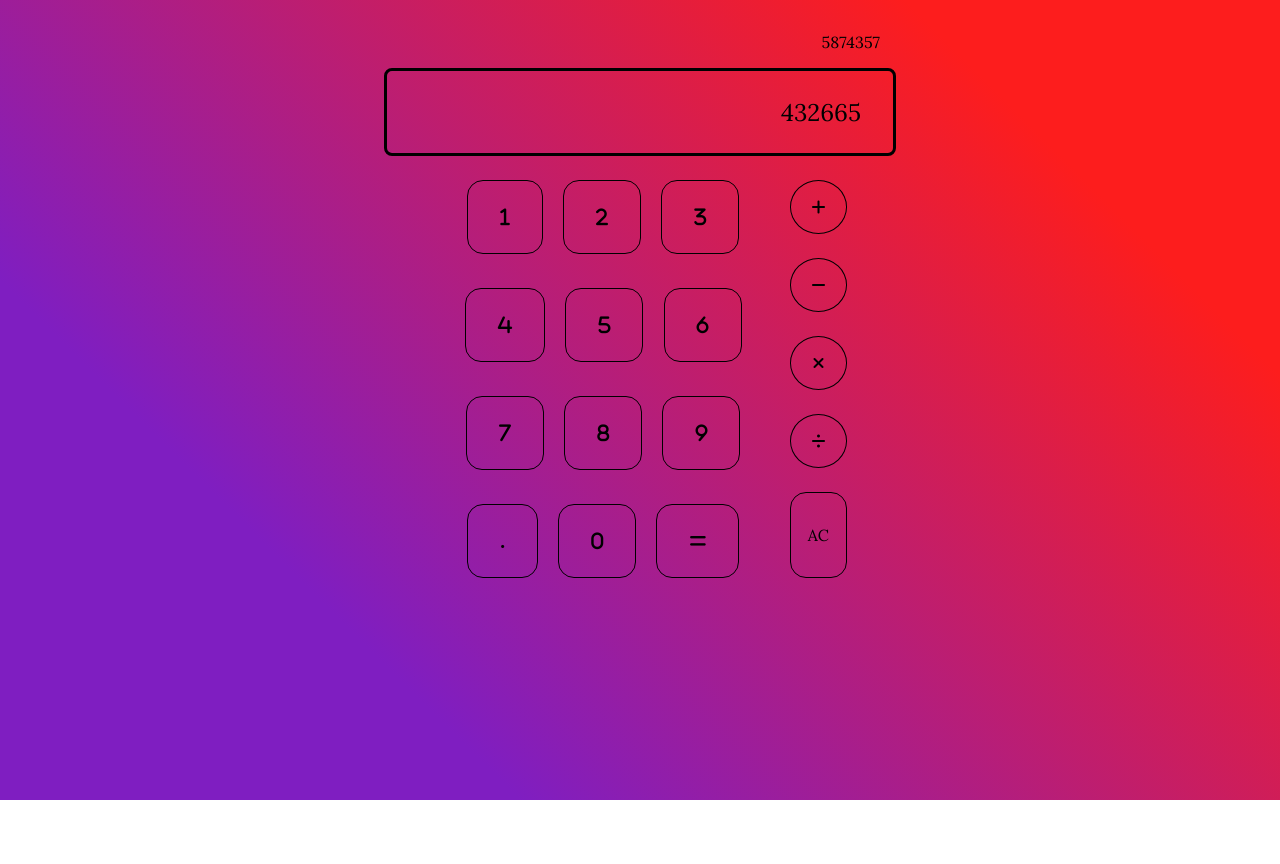
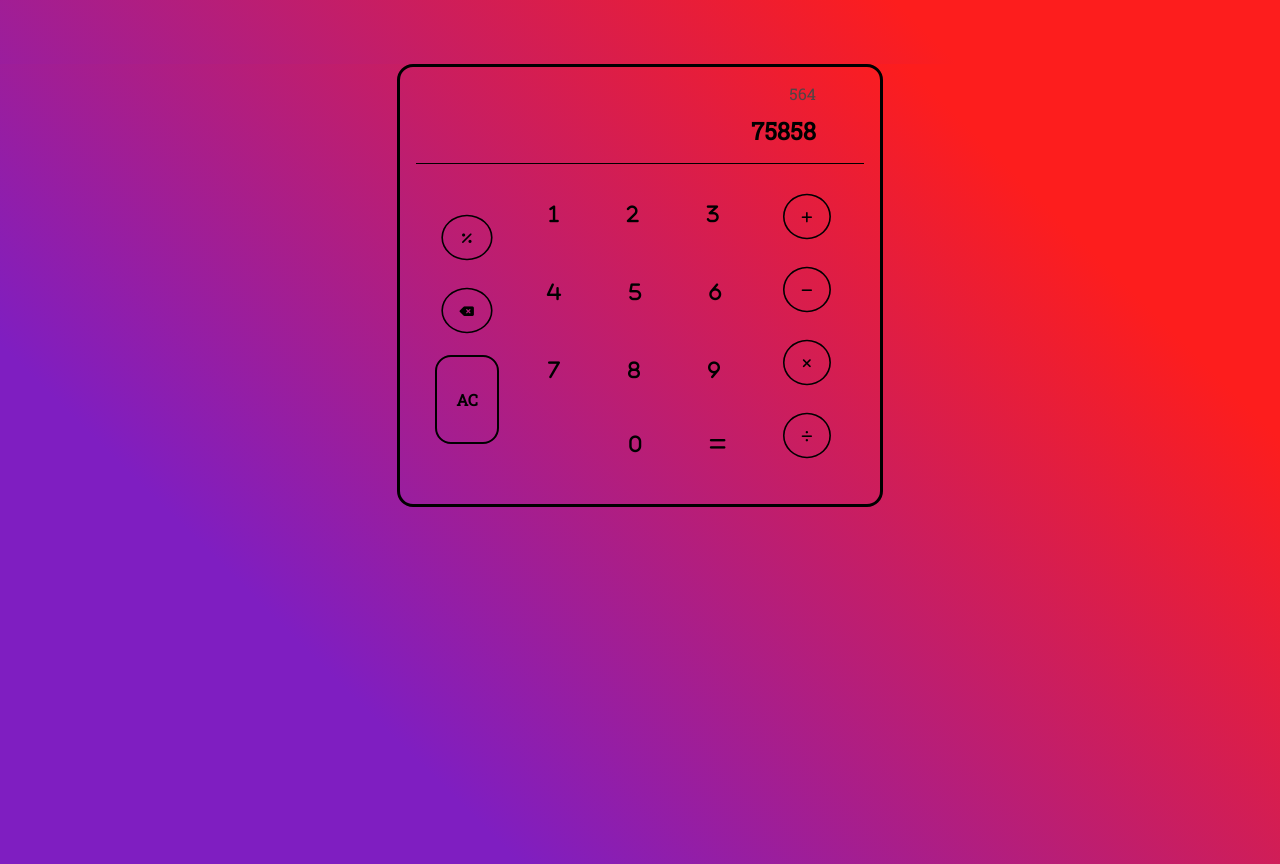
Before and after one commit to Om-jannu/calculator, a plain HTML site: page index.html in a window 1280 px wide. Before the commit the page ends 800 px from the top, so only its background shows below. Drawn offline with Linux system fonts and the light colour scheme; a web font is replaced by a local one.

Commit message:
updated: css

```diff
--- a/index.html
+++ b/index.html
@@ -15,66 +15,54 @@
     <div class="box">
         <div class="calcbox">
             <div id="result" class="resultbox">
-                <div class="historybox" id="history">
-                    <p id="history" class="historytext">5874357</p>
+                <div class="historybox">
+                    <div id="history-value" class="historytext">564</div>
                 </div>
                 <div class="outputbox">
-                    <p id="output" class="outputtext">432665</p>
+                    <div id="output-value" class="outputtext">75858</div>
                 </div>
             </div>
+            <div class="break"></div>
             <div class="buttonbox">
+                <div class="clearbox">
+                    <div id="perc" class="operator"><i class="fa-solid fa-percent"></i></div>
+                    <div id="backspace" class="operator"><i class="fa-solid fa-delete-left"></i></div>
+                    <div id="clear" class="clear">AC</div>
+                </div>
                 <div class="numberbox">
                     <div class="block">
-                <!-- <button class="number button">1</button>
-                <button class="number button">2</button>
-                <button class="number button">3</button> -->
-                <div id="one" class="button number"><i class="fa-solid fa-1"></i></div>
-                <div id="two" class="button number"><i class="fa-solid fa-2"></i></div>
-                <div id="three" class="button number"><i class="fa-solid fa-3"></i></div>
+                        <div id="1" class="button"><i class="fa-solid fa-1"></i></div>
+                        <div id="2" class="button"><i class="fa-solid fa-2"></i></div>
+                        <div id="3" class="button "><i class="fa-solid fa-3"></i></div>
                     </div>
                     <br>
                     <div class="block">
-                <!-- <button class="number button">4</button>
-                <button class="number button">5</button>
-                <button class="number button">6</button> -->
-                <div id="four" class="button number"><i class="fa-solid fa-4"></i></div>
-                <div id="five" class="button number"><i class="fa-solid fa-5"></i></div>
-                <div id="six" class="button number"><i class="fa-solid fa-6"></i></div>
+                        <div id="4" class="button "><i class=" fa-solid fa-4"></i></div>
+                        <div id="5" class="button"><i class=" fa-solid fa-5"></i></div>
+                        <div id="6" class="button "><i class="fa-solid fa-6"></i></div>
                     </div>
                     <br>
                     <div class="block">
-                <!-- <button class="number button">7</button>
-                <button class="number button">8</button>
-                <button class="number button">9</button> -->
-                <div id="seven" class="button number"><i class="fa-solid fa-7"></i></div>
-                <div id="eight" class="button number"><i class="fa-solid fa-8"></i></div>
-                <div id="nine" class="button number"><i class="fa-solid fa-9"></i></div>
+                        <div id="7" class="button"><i class="fa-solid fa-7"></i></div>
+                        <div id="8" class="button "><i class=" fa-solid fa-8"></i></div>
+                        <div id="9" class="button"><i class=" fa-solid fa-9"></i></div>
                     </div>
                     <br>
-                <div class="block">
-                <!-- <button class="button">.</button>
-                <button class="number button">0</button>
-                <button class="button">=</button> -->
-                <div id="dot" class="button"><i class="fa-solid fa-circle-small">.</i></div>
-                <div id="zero" class="button number"><i class="fa fa-solid fa-0"></i></div>
-                <div id="equal" class="button"><i class="fa fa-solid fa-equals"></i></div>
+                    <div class="block-last">
+                        <!-- <div id="dot" class="button"><i class="fa-solid fa-circle-small">.</i></div> -->
+                        <div id="0" class="button"><i class="fa fa-solid fa-0"></i></div>
+                        <div id="equal" class="button equal"><i class="fa fa-solid fa-equals"></i></div>
                     </div>
                 </div>
                 <div class="operatorbox">
-                <!-- <button class="operator">+</button>
-                <button class="operator">-</button>
-                <button class="operator">x</button>
-                <button class="operator">/</button> -->
-                <!-- <button class="clear">AC</button> -->
                     <div id="add" class="operator"><i class="fa fa-solid fa-plus"></i></div>
                     <div id="sub" class="operator"><i class="fa fa-solid fa-minus"></i></div>
                     <div id="mul" class="operator"><i class="fa fa-times"></i></div>
                     <div id="div" class="operator"><i class="fa fa-solid fa-divide"></i></div>
-                <div id="clear" class="clear">AC</div>
                 </div>
             </div>
         </div>
     </div>
-    <script src="calculator.js"></script>
+    <script src="script.js"></script>
 </body>
 </html>
--- a/script.js
+++ b/script.js
@@ -0,0 +1,52 @@
+function gethistory(){
+    return document.getElementById("history-value").innerText;
+}
+function printhistory(num){
+    document.getElementById("history-value").innerText=num;
+}
+function getoutput(){
+    return document.getElementById("output-value").innerText;
+}
+function printoutput(num){
+    if(num == ""){
+        document.getElementById("output-value").innerText=""
+    }else{
+    document.getElementById("output-value").innerText=getformatednum(num);
+    }
+}
+function getformatednum(num){
+    var n = Number(num);
+    var value = n.toLocaleString("en");
+    return value;
+}
+function reverseformatnum(num){
+    return Number(num.replace(/,/g,''));
+}
+function numberhandler(){
+    var output = reverseformatnum(getoutput());
+    if(output != NaN){
+        output= output+this.id;
+        printoutput(output);
+    }
+}
+function clearhandler(){
+    printhistory("");
+    printoutput("");
+}
+function backspacehandler(){
+    var output = reverseformatnum(getoutput()).toString();
+    output = output.substring(0,output.length-1);
+    printoutput(output);
+}
+var one = document.getElementById("1").addEventListener("click",numberhandler);
+var two = document.getElementById("2").addEventListener("click",numberhandler);
+var three = document.getElementById("3").addEventListener("click",numberhandler);
+var four = document.getElementById("4").addEventListener("click",numberhandler);
+var five = document.getElementById("5").addEventListener("click",numberhandler);
+var six = document.getElementById("6").addEventListener("click",numberhandler);
+var seven = document.getElementById("7").addEventListener("click",numberhandler);
+var eight = document.getElementById("8").addEventListener("click",numberhandler);
+var nine = document.getElementById("9").addEventListener("click",numberhandler);
+var zero = document.getElementById("0").addEventListener("click",numberhandler);
+var clear = document.getElementById("clear").addEventListener("click",clearhandler);
+var backspace = document.getElementById("backspace").addEventListener("click",backspacehandler);
--- a/style/style.scss
+++ b/style/style.scss
@@ -1,6 +1,18 @@
 
+@import url('https://fonts.googleapis.com/css2?family=Bungee&family=Indie+Flower&family=Lora:wght@400;500;600&family=Love+Light&family=Moon+Dance&family=Roboto+Slab&family=Source+Sans+Pro:wght@300&family=Titillium+Web&family=Vujahday+Script&display=swap');
+@import url('https://fonts.googleapis.com/css2?family=Bungee&family=Indie+Flower&family=Lora:wght@400;500;600&family=Love+Light&family=Moon+Dance&family=Source+Sans+Pro:wght@300&family=Titillium+Web&family=Vujahday+Script&display=swap');
 
- @import url('https://fonts.googleapis.com/css2?family=Bungee&family=Indie+Flower&family=Lora:wght@400;500;600&family=Love+Light&family=Moon+Dance&family=Source+Sans+Pro:wght@300&family=Titillium+Web&family=Vujahday+Script&display=swap');
+html::-webkit-scrollbar{
+    width: 0.6rem;
+}
+html::-webkit-scrollbar-track{
+    background-color: black;
+}
+html::-webkit-scrollbar-thumb{
+    background-color:darkred;
+    border-radius: 0.2rem;
+}
+
 
 
  body{
@@ -10,7 +22,8 @@
      min-height: 100%;
      background: linear-gradient(45deg, rgba(127,30,193,1) 25%, rgba(253,29,29,1) 82%);
      //  background-image:linear-gradient(rgba(0,0,0,0.5),rgba(0,0,0,0.5)),url(/resources/backimg.jpg);
-     font-family: 'Lora', serif;
+    //  font-family: 'Lora', serif;
+    font-family: 'Roboto Slab', serif;
  }
 
 
@@ -28,77 +41,102 @@
 .box{
     background: linear-gradient(45deg, rgba(127,30,193,1) 25%, rgba(253,29,29,1) 82%);
     height: 100vh;
+    width: 100%;
 }
 .calcbox{
     @include align(center,center,center);
-    margin: auto;
-    // width:45%;
+    margin: 4rem auto;
+    border: solid;
+    border-radius: 1rem;
+    max-width:35%;
+    padding: 1rem;
     .resultbox{
         @include align(right,none,none);
         text-align: right;
-        width: 40%;
         border-radius: 0.5rem;
-        padding: 1rem 3rem;
+        padding: 0 3rem;
         margin: auto;
     }
     .historybox{
-        margin: 0 1rem;
+        min-height: 2rem;
+        .historytext{
             font-size:medium;
+            color: rgb(80, 69, 69);
         }
+    }
+
     .outputbox{
-        padding: 0.1rem 2rem;
+        min-height: 3rem;
+        .outputtext{
             color: black;
             font-size: x-large;
-        border: solid black;
-        border-radius: 0.5rem;
+            font-weight: bolder;
         }
     }
+    .break{
+        background-color: black;
+        height: 1px;
+        width: 100%;
+    }
     .buttonbox{
+
         @include align(center,center,center);
         display: flex;
         .block{
-        padding: 2rem;
+            justify-content: space-between;
+            // padding: 2rem;
+            margin: 1rem;
+            .equal{
+                padding: 1rem 1.2rem;
+            }
         }
         .operatorbox{
+            @include align(center,center ,center );
             padding: 0.5rem;
         }
         .operator{
-        border: 1px solid;
+            border: 2px solid;
             border-radius: 50%;
             text-align: center;
-        margin-bottom: 1.5rem;
+            margin: 1rem auto;
             padding: 1rem 1.3rem;
-        // cursor: pointer;
+            transform: scale(0.8);
             &:hover{
                 @include buttonhov(white);
+                transform: scale(1)
             }
         }
         .button{
             @include align(center,none,none );
-        cursor: pointer;
             display: inline;
             font-size: larger;
             border-radius: 1rem;
             width: 20%;
-        padding: 1.5rem 2rem;
-        border: 1px solid;
+            padding: 1rem 1.5rem;
+            // border: 1px solid;
             margin: 0.5rem ;
-        // transition: all 0.3s;
+            transition: all 0.3s;
             &:hover{
                 @include buttonhov(white);
             }
         }
         .clearbox{
-        display: block;
-        margin-top: 13rem;
+            @include align(center,center ,center );
         }
         .clear{
-        cursor: pointer;
+            font-weight: bolder;
             border-radius: 1rem;
             padding:2rem  1rem;
-        border: 1px solid;
+            border: 2px solid;
+            margin: 1rem auto;
             &:hover{
                 @include buttonhov(white);
+                transform: scale(1.1);
+            }
+        }
+        .block-last{
+            padding: 0.7rem;
+            @include align(right,none ,none )
         }
     }
 }
```
Also changed, not shown: style/style.css, 1 other file. Lines whose indentation alone changed are shown as unchanged.
